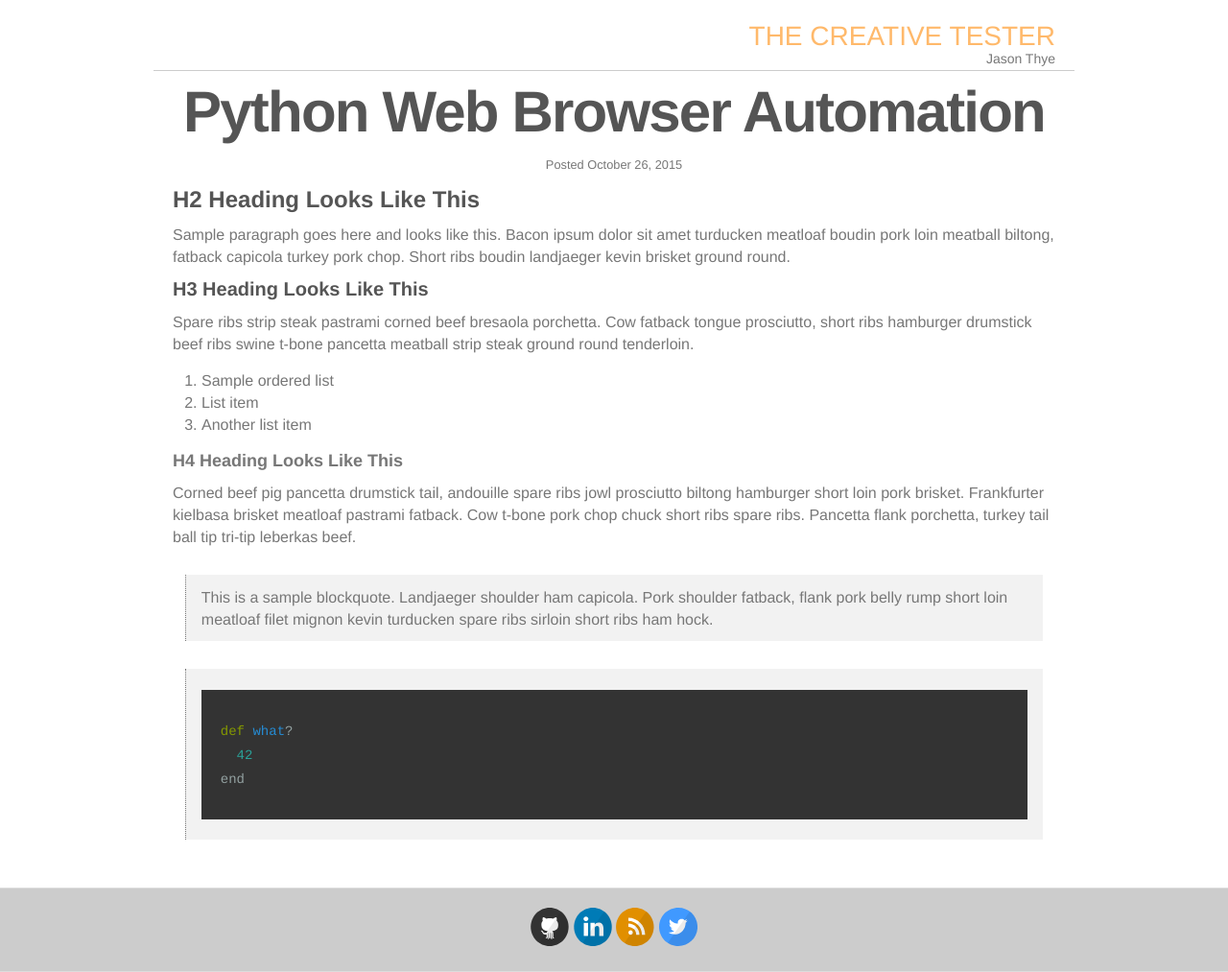
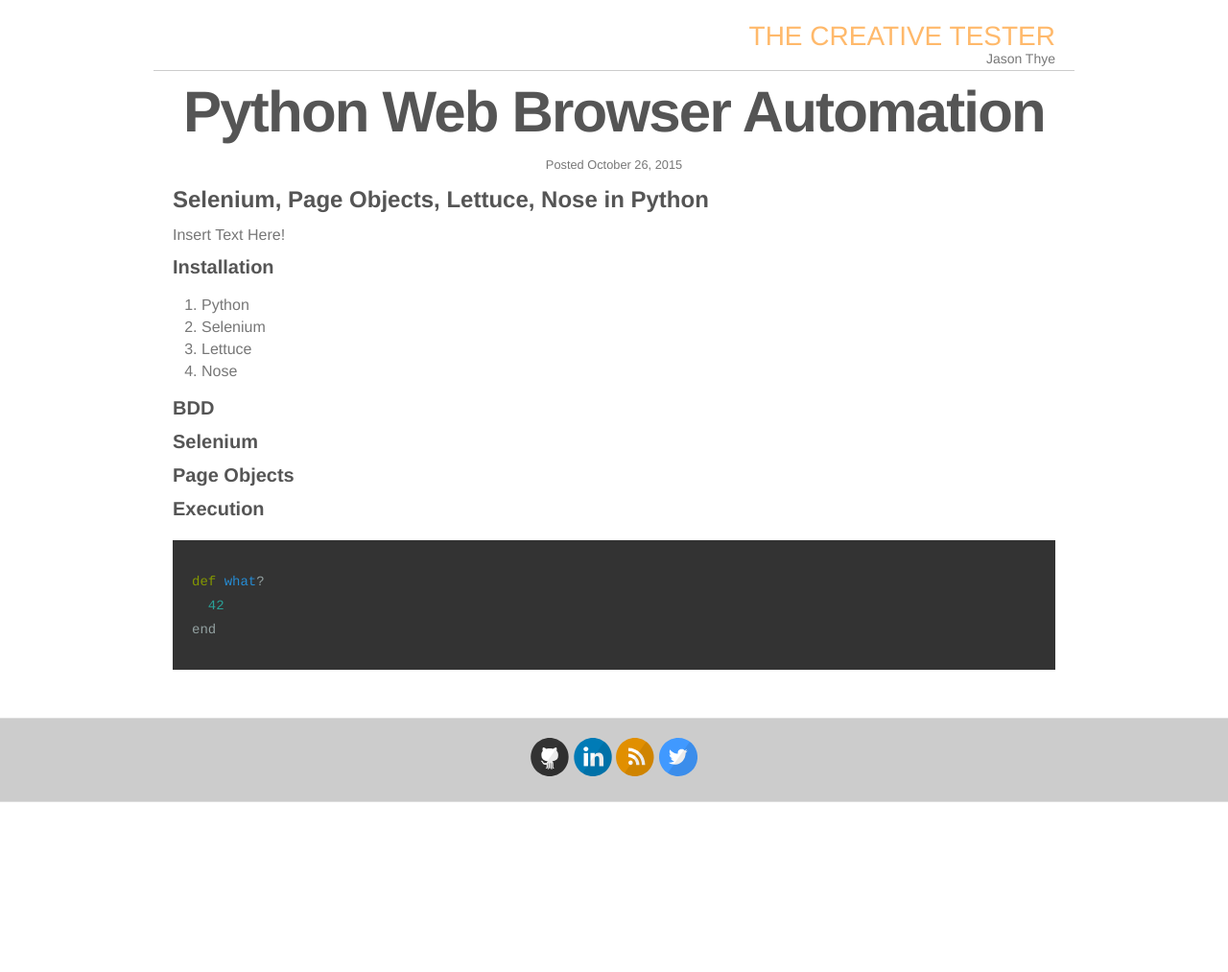
Before and after one commit to the-creative-tester/blog, a Jekyll site: the page built from _posts/2015-10-26-Python-Browser-Automation.md, in a window 1280 px wide. Shown: the whole page at 96% size. Built offline with Jekyll 4.4.1, drawn with Linux system fonts in a browser that asks for light colours; nearby versions of some CDN libraries; after the commit the page ends 900 px from its top, so only the background shows below that.

Commit message:
Update 2015-10-26-Python-Browser-Automation.md

```diff
--- a/_posts/2015-10-26-Python-Browser-Automation.md
+++ b/_posts/2015-10-26-Python-Browser-Automation.md
@@ -8,26 +8,25 @@ colour:
 
 
 
-## H2 Heading Looks Like This
+## Selenium, Page Objects, Lettuce, Nose in Python
 
-Sample paragraph goes here and looks like this. Bacon ipsum dolor sit amet turducken meatloaf boudin pork loin meatball biltong, fatback capicola turkey pork chop. Short ribs boudin landjaeger kevin brisket ground round.
+Insert Text Here!
 
-### H3 Heading Looks Like This
+### Installation
 
-Spare ribs strip steak pastrami corned beef bresaola porchetta. Cow fatback tongue prosciutto, short ribs hamburger drumstick beef ribs swine t-bone pancetta meatball strip steak ground round tenderloin.
+1. Python
+2. Selenium
+3. Lettuce
+4. Nose
 
-1. Sample ordered list
-2. List item
-3. Another list item
+### BDD
 
-#### H4 Heading Looks Like This
+### Selenium
 
-Corned beef pig pancetta drumstick tail, andouille spare ribs jowl prosciutto biltong hamburger short loin pork brisket. Frankfurter kielbasa brisket meatloaf pastrami fatback. Cow t-bone pork chop chuck short ribs spare ribs. Pancetta flank porchetta, turkey tail ball tip tri-tip leberkas beef.
+### Page Objects
 
-> This is a sample blockquote. Landjaeger shoulder ham capicola.
-> Pork shoulder fatback, flank pork belly rump short loin meatloaf filet mignon kevin turducken spare ribs sirloin short ribs ham hock.
+### Execution
 
->
 ~~~ python
 def what?
   42
```
